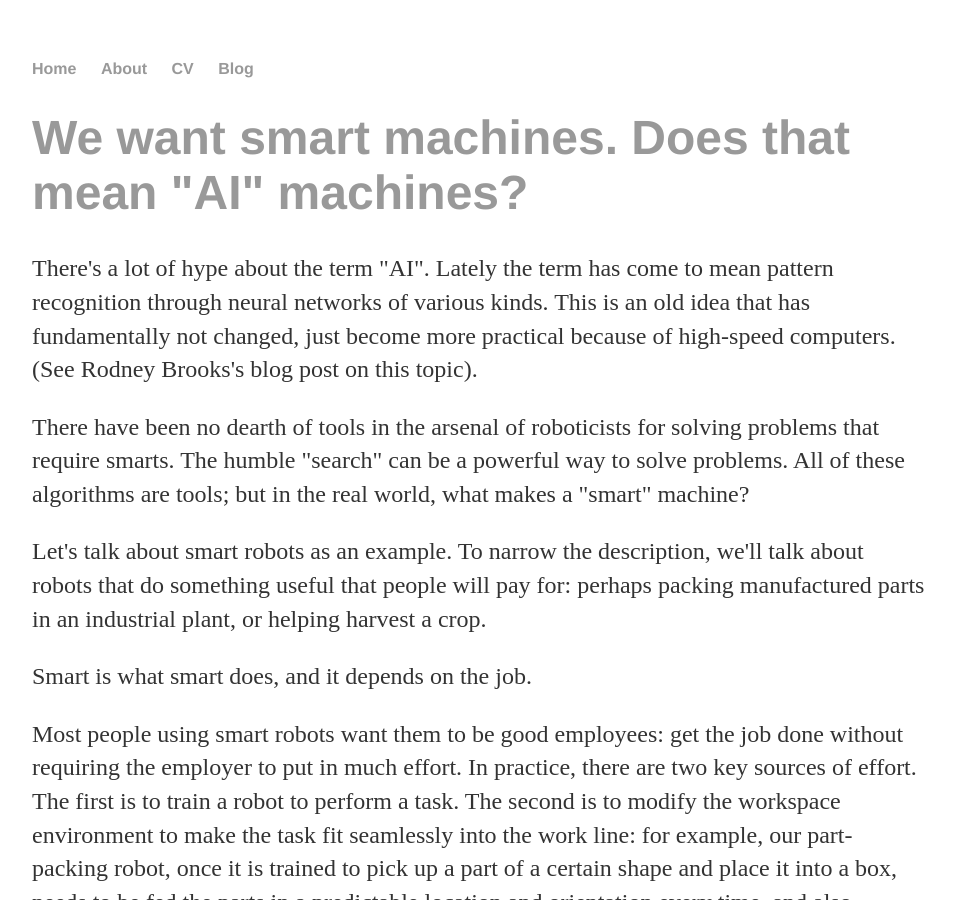
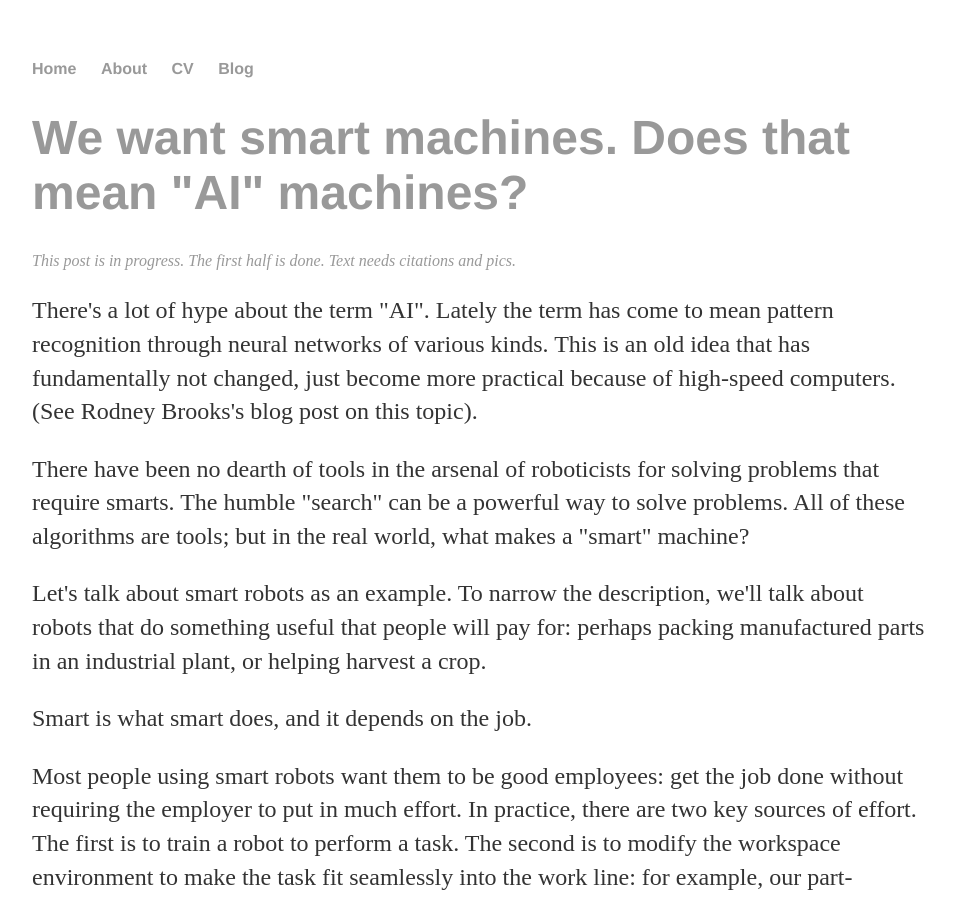
Before and after one commit to sudheerapte/sudheerapte.github.io, a Jekyll site: the page built from 2018/smart-does-not-mean-ai.html, in a window 1280 px wide and 900 px high. Shown: the whole window, without its empty margins (160-1115 px from the left). Built offline with Jekyll 4.4.1, drawn with Linux system fonts in a browser that asks for light colours.

```diff
--- a/2018/smart-does-not-mean-ai.html
+++ b/2018/smart-does-not-mean-ai.html
@@ -4,6 +4,10 @@
 ---
 <div class="blurb">
   <h1>We want smart machines. Does that mean "AI" machines?</h1>
+
+  <em>
+    This post is in progress. The first half is done. Text needs citations and pics.
+  </em>
 <p>
 There's a lot of hype about the term "AI". Lately the term has come to
 mean pattern recognition through neural networks of various
```
